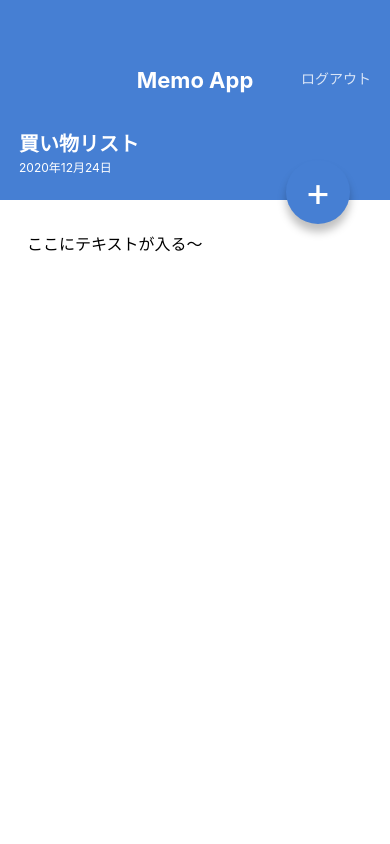
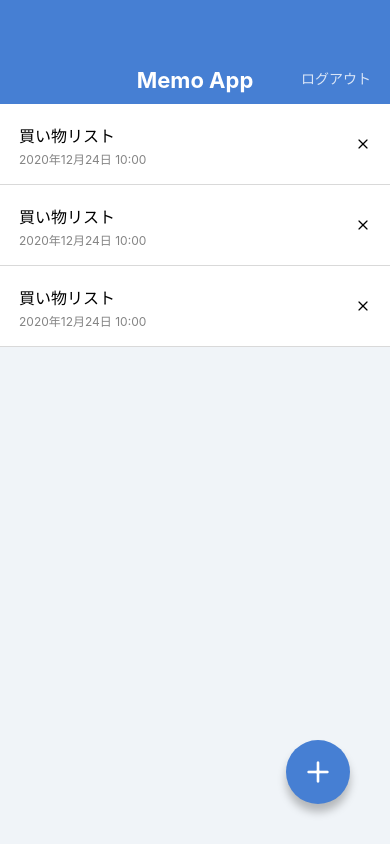
Before and after one commit to sugar-cat7/Memoapp, a React Native app: screen /MemoList in a window 390 px wide. Built offline with nearby package versions, Linux system fonts and the light colour scheme.

Commit message:
iconを変更

```diff
--- a/App.jsx
+++ b/App.jsx
@@ -4,7 +4,7 @@
 
 export default function App() {
   return (
-    // <MemoListScreen />
-    <MemoDetailScreen />
+    <MemoListScreen />
+    // <MemoDetailScreen />
   );
 }
--- a/package.json
+++ b/package.json
@@ -8,6 +8,7 @@
     "eject": "expo eject"
   },
   "dependencies": {
+    "@expo/vector-icons": "^12.0.5",
     "expo": "~42.0.0",
     "expo-status-bar": "~1.0.4",
     "prop-types": "^15.7.2",
--- a/src/components/CircleButoon.jsx
+++ b/src/components/CircleButoon.jsx
@@ -1,12 +1,13 @@
 import React from 'react';
-import { StyleSheet, Text, View } from 'react-native';
+import { StyleSheet, View } from 'react-native';
 import { shape, string } from 'prop-types';
+import { Feather } from '@expo/vector-icons';
 
 const CircleButoon = (props) => {
-  const { children, style } = props;
+  const { style, name } = props;
   return (
     <View style={[styles.circleButton, style]}>
-      <Text style={styles.circleButtonLabel}>{children}</Text>
+      <Feather name={name} size={32} color="white" />
     </View>
   );
 };
@@ -14,8 +15,8 @@
 export default CircleButoon;
 
 CircleButoon.propTypes = {
-  children: string.isRequired,
   style: shape(),
+  name: string.isRequired,
 };
 CircleButoon.defaultProps = {
   style: null,
--- a/src/components/MemoList.jsx
+++ b/src/components/MemoList.jsx
@@ -1,3 +1,4 @@
+import { Feather } from '@expo/vector-icons';
 import React from 'react';
 import { StyleSheet, Text, View } from 'react-native';
 
@@ -9,7 +10,7 @@
         <Text style={styles.memoListItemDate}>2020年12月24日 10:00</Text>
       </View>
       <View>
-        <Text>X</Text>
+        <Feather name="x" size={16} />
       </View>
     </View>
     <View style={styles.memoListItem}>
@@ -18,7 +19,7 @@
         <Text style={styles.memoListItemDate}>2020年12月24日 10:00</Text>
       </View>
       <View>
-        <Text>X</Text>
+        <Feather name="x" size={16} />
       </View>
     </View>
     <View style={styles.memoListItem}>
@@ -27,7 +28,7 @@
         <Text style={styles.memoListItemDate}>2020年12月24日 10:00</Text>
       </View>
       <View>
-        <Text>X</Text>
+        <Feather name="x" size={16} />
       </View>
     </View>
   </View>
--- a/src/screens/MemoDetailScreen.jsx
+++ b/src/screens/MemoDetailScreen.jsx
@@ -13,7 +13,7 @@
     <ScrollView style={styles.memoView}>
       <Text style={styles.memoText}>ここにテキストが入る〜</Text>
     </ScrollView>
-    <CircleButoon style={{ top: 160, bottom: 'auto' }}>+</CircleButoon>
+    <CircleButoon style={{ top: 160, bottom: 'auto' }} name="edit-2" />
   </View>
 );
 
--- a/src/screens/MemoListScreen.jsx
+++ b/src/screens/MemoListScreen.jsx
@@ -8,7 +8,7 @@
   <View style={styles.container}>
     <AppBar />
     <MemoList />
-    <CircleButoon>+</CircleButoon>
+    <CircleButoon name="plus" />
   </View>
 );
 
```
Also changed, not shown: 1 other file (tests, documents, lock files or other folders).
